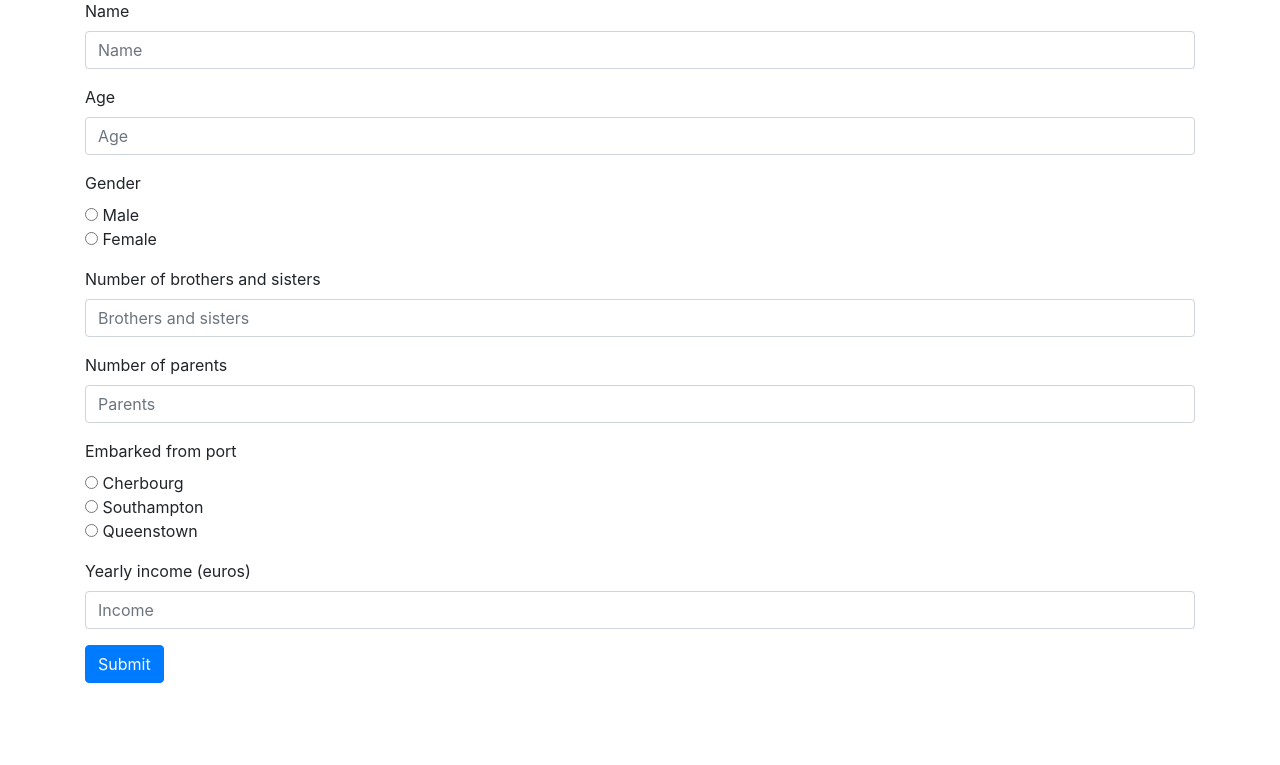
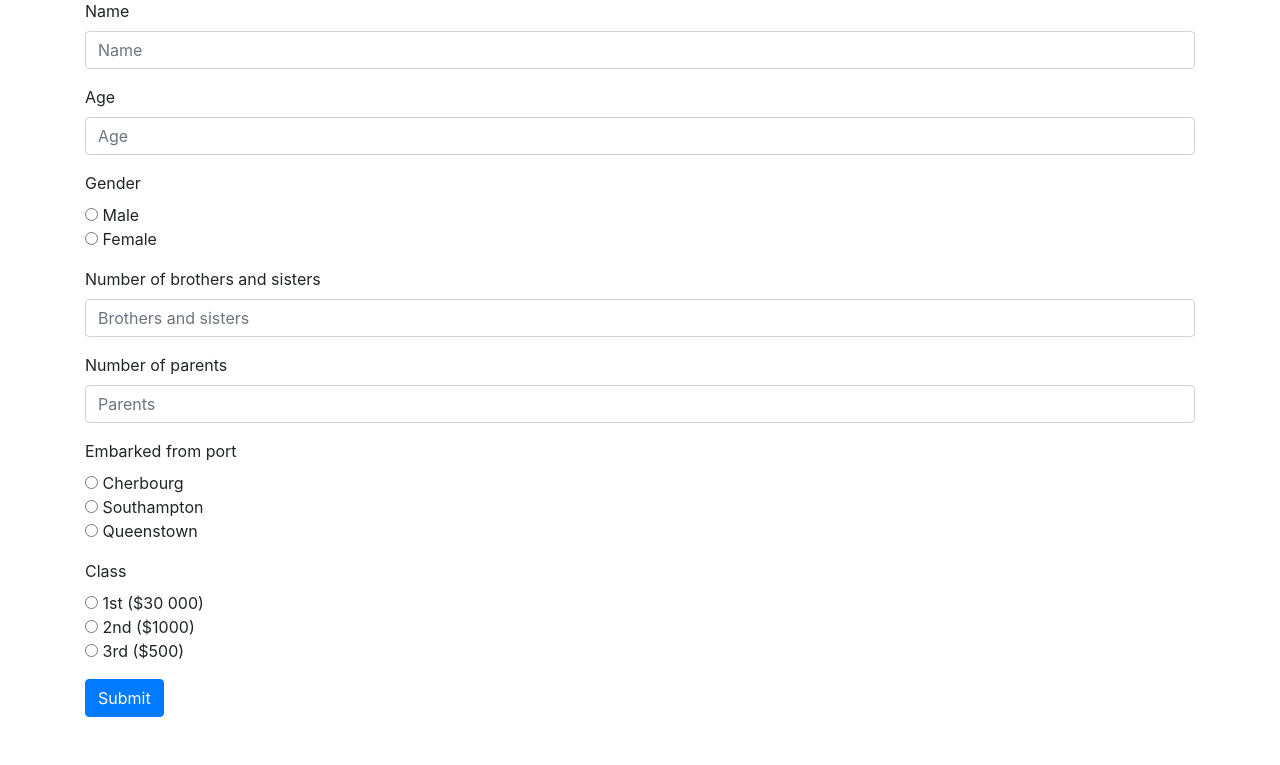
Before and after one commit to carlojacobs/titanic, a Flask app: page / in a window 1280 px wide. Shown: the part 882-1647 px from the top of the page. Before the commit the page ends 1565 px from the top, so only its background shows below. Run offline with Flask 2, Linux system fonts and the light colour scheme; some libraries are stand-ins or nearby versions.

Commit message:
Added .py

```diff
--- a/server.py
+++ b/server.py
@@ -6,7 +6,7 @@ import numpy as np
 app = Flask(__name__)
 
 # Loading the model
-loaded_model = keras.models.load_model("my_model.h5")
+loaded_model = keras.models.load_model("94_model.h5")
 
 graph = tf.get_default_graph()
 
@@ -29,19 +29,14 @@ def validate_from(form_data):
 	return True
 
 def prepare_form_data(form_data):
-	income = int(form_data["income"])
 	final_data = []
-	pclass = 0
+	pclass = form_data["class"]
 	ticket = 0
-	if income >= 100000:
-		pclass = 1
+	if pclass == 1:
 		ticket = 60
-	elif income >= 45000:
-		pclass = 2
+	elif pclass == 2:
 		ticket = 40
-
-	elif income < 45000:
-		pclass = 3
+	elif pclass == 3:
 		ticket = 7
 
 	final_data.append(pclass)
@@ -51,6 +46,9 @@ def prepare_form_data(form_data):
 	final_data.append(int(form_data["pars"]))
 	final_data.append(ticket)
 	final_data.append(int(form_data["embarked"]))
+
+	print(final_data)
+
 	return final_data
 
 @app.route("/")
@@ -71,7 +69,9 @@ def predict():
 		return "<h1>Oops! You didn't fill in the entire form!</h1>"
 
 	data = prepare_form_data(form_data)
-	prediction = make_prediction(data)[0][1]
+	prediction = make_prediction(data)[0][0]
+
+	print(prediction)
 
 	result = np.round(100*prediction)
 	color = ""
@@ -80,18 +80,20 @@ def predict():
 	meh = False
 	sad = False
 
+	name = form_data["name"].split(' ')[0]
+
 	if prediction > 0.6:
 		color = "#7FFF00"
-		message = "Congratz! It looks like you would sursive this horrible disaster."
+		message = f'Congratz {name}! It looks like you would survive this horrible disaster.'
 		good = True
-	elif prediction >= 0.5 and result <= 0.6:
+	elif prediction >= 0.5 and prediction <= 0.6:
 		color = "orange"
-		message = "Oh... Well, try and hold your breath!"
+		message = f'Oh... Well, try and hold your breath {name}!'
 		status = "meh"
 		meh = True
 	elif prediction < 0.5:
 		color = "red"
-		message = "This is just sad... :("
+		message = f'{name}, this is just sad... :('
 		status = "sad"
 		sad = True
 
--- a/templates/index.html
+++ b/templates/index.html
@@ -8,7 +8,7 @@
 	<div class="container mt-5 mb-5">
 		<h1>Would you survive disaster?</h1>
 		<h2>Do you have what it takes to make it out alive?</h2>
-		<div style="width:100%;height:0;padding-bottom:58%;position:relative;"><iframe src="https://giphy.com/embed/Uj3SeuVfg2oCs" width="100%" height="100%" style="position:absolute" frameBorder="0" class="giphy-embed" allowFullScreen></iframe></div><p><a href="https://giphy.com/gifs/titanic-Uj3SeuVfg2oCs">via GIPHY</a></p>
+		<div style="width:80%;height:0;padding-bottom:58%;position:relative;"><iframe src="https://giphy.com/embed/Uj3SeuVfg2oCs" width="100%" height="100%" style="position:absolute" frameBorder="0" class="giphy-embed" allowFullScreen></iframe></div><p><a href="https://giphy.com/gifs/titanic-Uj3SeuVfg2oCs">via GIPHY</a></p>
 		<h2>Fill in the form and find out!</h2>
 		<form action="http://127.0.0.1:5000/predict" method="POST">
 		  <div class="form-group">
@@ -39,8 +39,10 @@
 				<input type="radio" name="embarked" value="2"> Queenstown
 		  </div>
 		  <div class="form-group">
-		    <label for="exampleInputPassword1">Yearly income (euros)</label>
-		    <input name="income" type="number" class="form-control" id="exampleInputPassword1" placeholder="Income">
+		    <label for="exampleInputPassword1">Class</label> <br>
+		    <input type="radio" name="class" value="1"> 1st ($30 000)<br>
+				<input type="radio" name="class" value="2"> 2nd ($1000)<br>
+				<input type="radio" name="class" value="3"> 3rd ($500)
 		  </div>
 		  <button type="submit" class="btn btn-primary">Submit</button>
 		</form>
--- a/templates/result.html
+++ b/templates/result.html
@@ -8,7 +8,7 @@
 
 	<div class="container">
 		<div class="jumbotron">
-			<h1>Chance of survival: {{result}}%</h1>
+      <h1>Chance of survival: {{result}}%</h1>
 			<h1>{{message}}</h1>
 
 
```
Also changed, not shown: 3 other files.
